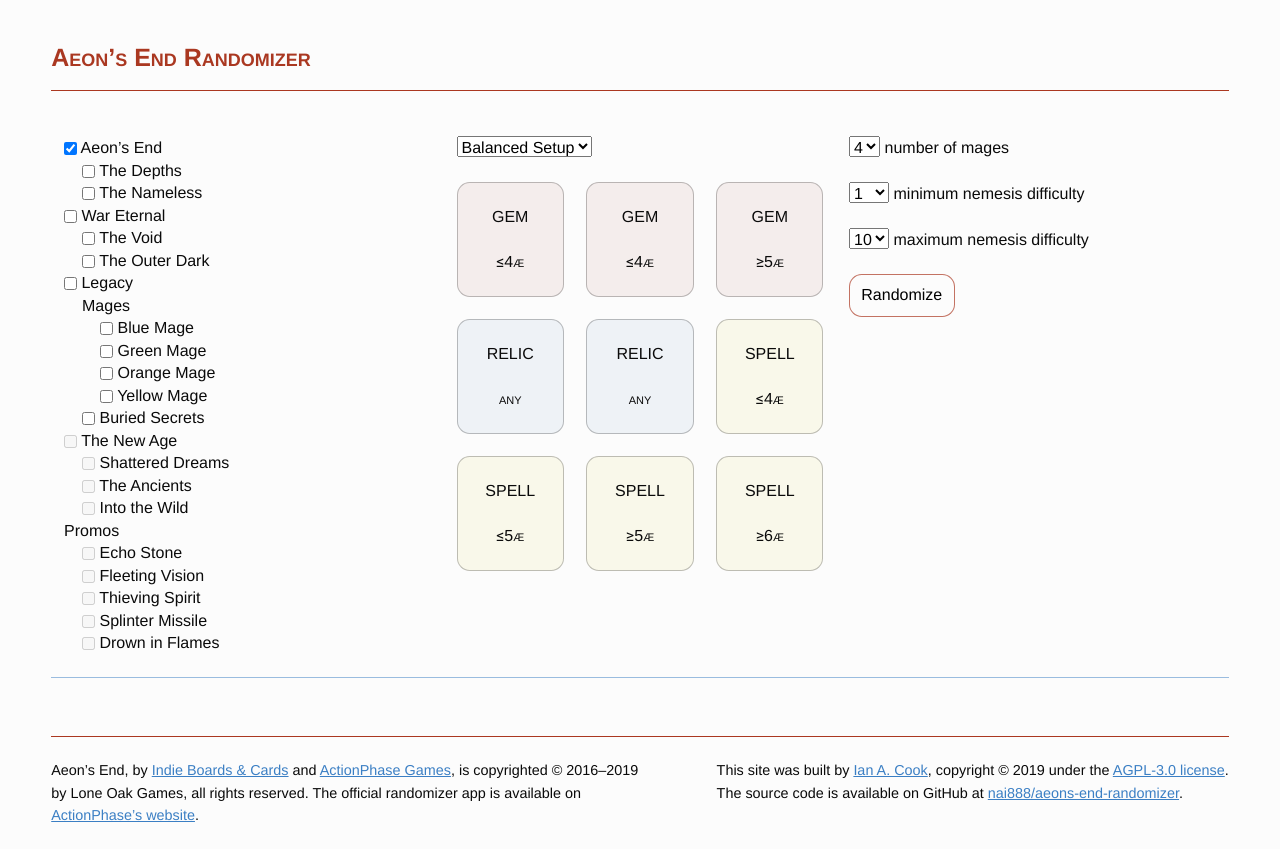
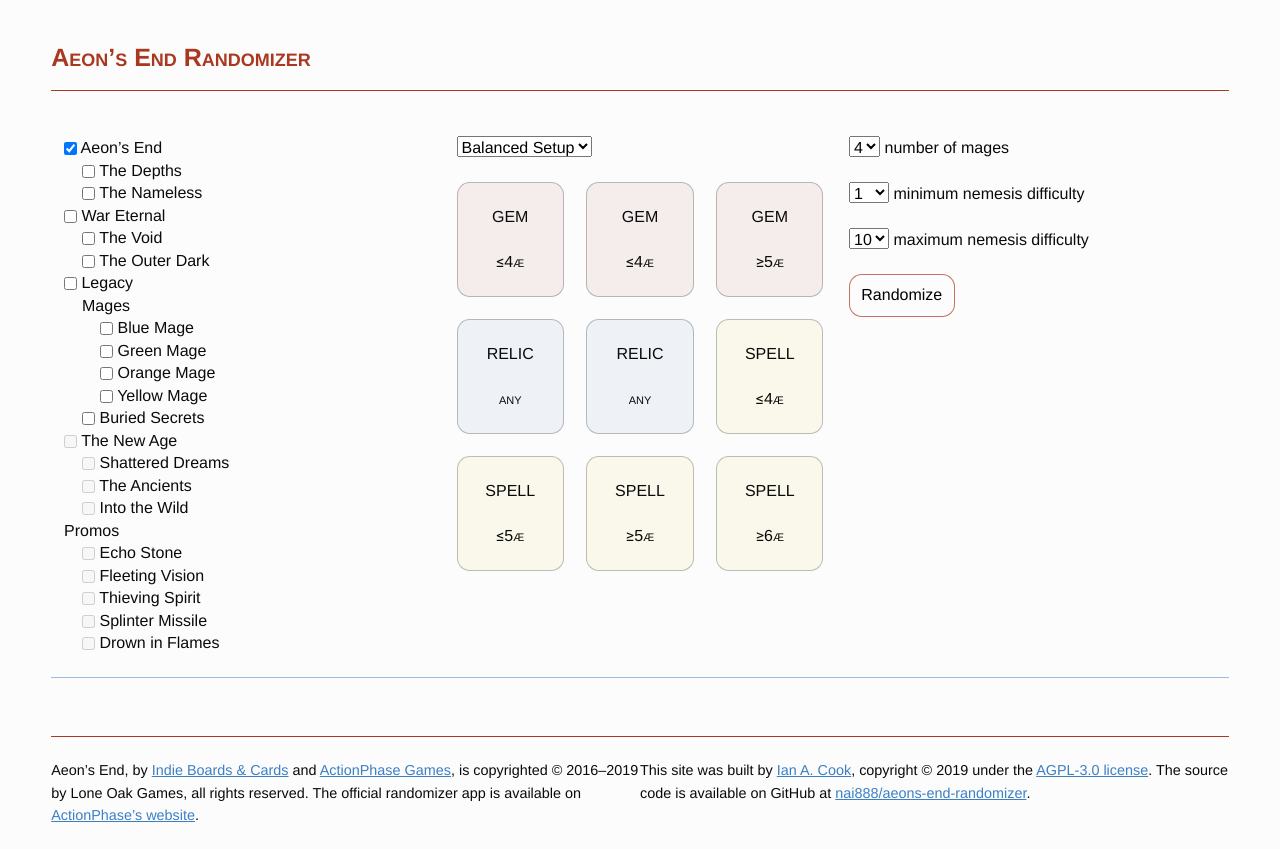
Before and after one commit to Susurrus-LLC/aeons-end-randomizer, a React (Create React App) app: page / in a window 1280 px wide. Built offline with nearby package versions, Linux system fonts and the light colour scheme.

Commit message:
Reduce page copyright to one p element

```diff
--- a/src/components/Footer/index.js
+++ b/src/components/Footer/index.js
@@ -19,8 +19,7 @@ const Footer = () => {
         <p className='ae-copyright'>Aeon&rsquo;s End, by <a href='https://www.indieboardsandcards.com/' target='_blank' rel='noopener noreferrer'>Indie Boards &amp; Cards</a> and <a href='https://www.actionphasegames.com/' target='_blank' rel='noopener noreferrer'>ActionPhase Games</a>, is copyrighted &copy; 2016&ndash;2019 by Lone Oak Games, all rights reserved. The official randomizer app is available on <a href='https://www.actionphasegames.com/pages/aerandomizer' target='_blank' rel='noopener noreferrer'>ActionPhase&rsquo;s website</a>.</p>
       </div>
       <div className='pg-block'>
-        <p className='pg-copyright'>This site was built by <a href='https://github.com/nai888' target='_blank' rel='noopener noreferrer'>Ian A.&nbsp;Cook</a>, copyright &copy; {years()} under the <a href='https://github.com/nai888/aeons-end-randomizer/blob/master/LICENSE' target='_blank' rel='noopener noreferrer'>AGPL-3.0 license</a>.</p>
-        <p className='pg-source'>The source code is available on GitHub at <a href='https://github.com/nai888/aeons-end-randomizer' target='_blank' rel='noopener noreferrer'>nai888/aeons-end-randomizer</a>.</p>
+        <p className='pg-copyright'>This site was built by <a href='https://github.com/nai888' target='_blank' rel='noopener noreferrer'>Ian A.&nbsp;Cook</a>, copyright &copy; {years()} under the <a href='https://github.com/nai888/aeons-end-randomizer/blob/master/LICENSE' target='_blank' rel='noopener noreferrer'>AGPL-3.0 license</a>. The source code is available on GitHub at <a href='https://github.com/nai888/aeons-end-randomizer' target='_blank' rel='noopener noreferrer'>nai888/aeons-end-randomizer</a>.</p>
       </div>
     </footer>
   )
```
